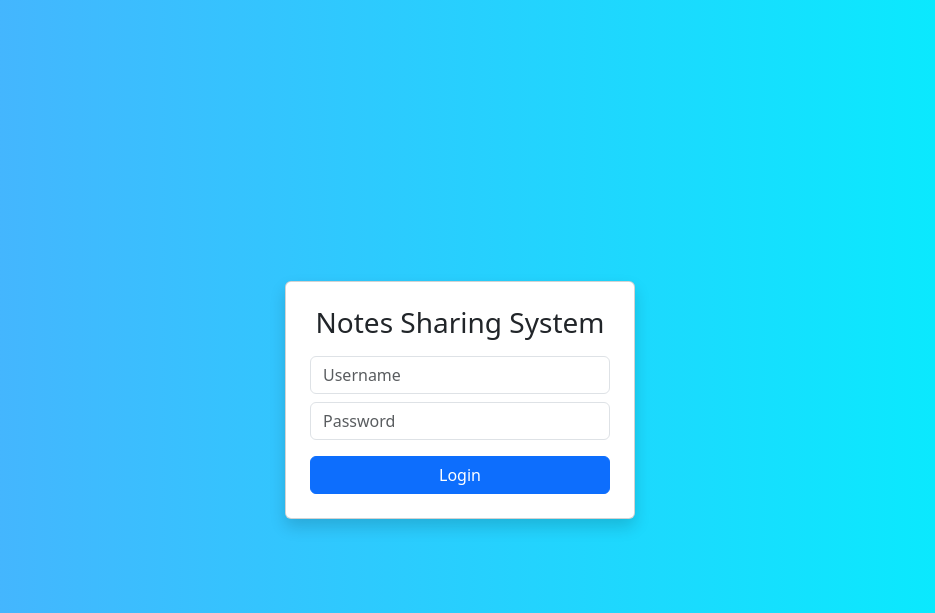
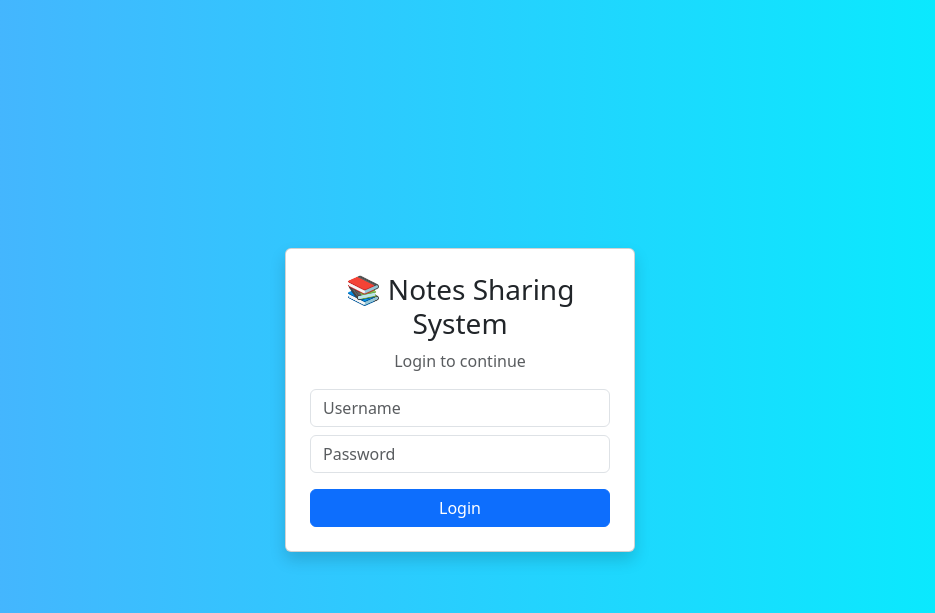
Before and after one commit to JoyMahimak/notes-sharing-system, a Flask app: page / in a window 1280 px wide. Shown: the top 613 px of the page, without its empty margins (180-1115 px from the left). Run offline with Flask 3, Linux system fonts and the light colour scheme.

```diff
--- a/backend/templates/login.html
+++ b/backend/templates/login.html
@@ -1,7 +1,7 @@
 <!DOCTYPE html>
 <html>
 <head>
-    <title>Login - Notes Sharing System</title>
+    <title>Notes Sharing System - Login</title>
     <link href="https://cdn.jsdelivr.net/npm/bootstrap@5.3.0/dist/css/bootstrap.min.css" rel="stylesheet">
 </head>
 
@@ -9,20 +9,15 @@
 
 <div class="container d-flex justify-content-center align-items-center vh-100">
     <div class="card p-4 shadow" style="width: 350px;">
-
-        <h3 class="text-center mb-3">Notes Sharing System</h3>
-
-        {% if error %}
-            <div class="alert alert-danger">{{ error }}</div>
-        {% endif %}
+        <h3 class="text-center">📚 Notes Sharing System</h3>
+        <p class="text-center text-muted">Login to continue</p>
 
         <form method="POST">
             <input type="text" name="username" class="form-control mb-2" placeholder="Username" required>
             <input type="password" name="password" class="form-control mb-3" placeholder="Password" required>
 
-            <button type="submit" class="btn btn-primary w-100">Login</button>
+            <button class="btn btn-primary w-100">Login</button>
         </form>
-
     </div>
 </div>
 
```
